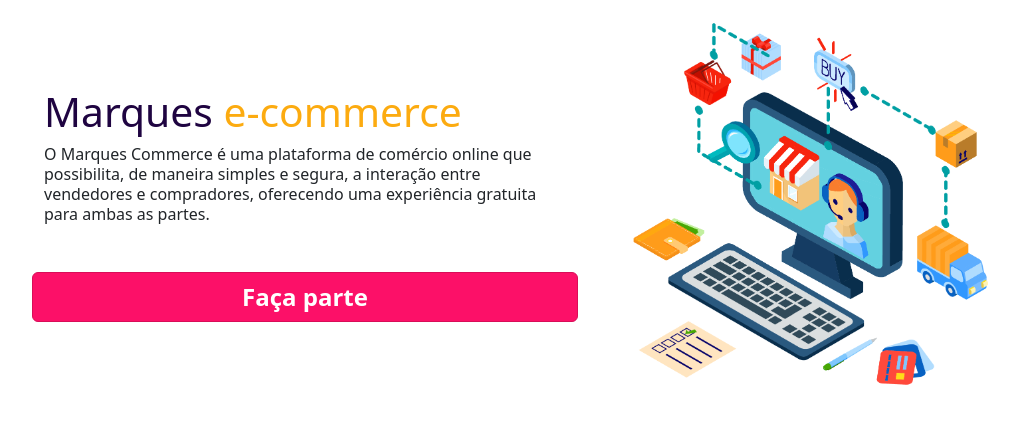
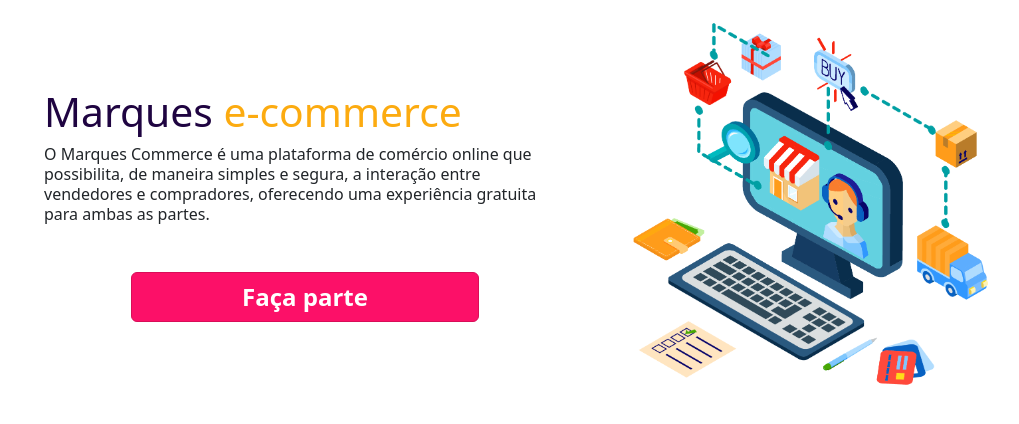
Before and after one commit to JoaoVMarques/marques-ecommerce, a React (Vite) app: page / in a window 1280 px wide. Shown: the top 424 px of the page, without its empty margins (50-1069 px from the left). Built offline with nearby package versions, Linux system fonts and the light colour scheme.

Commit message:
Melhorando tamanho do botão

```diff
--- a/src/pages/infoPage/components/About.tsx
+++ b/src/pages/infoPage/components/About.tsx
@@ -17,6 +17,8 @@ function About() {
             </Row>
             <Row>
               <p className='fs-6 lh-sm mb-5'>{slogan}</p>
+            </Row>
+            <Row className='grid gap-2 col-8 justify-content-center mx-auto'>
               <Button className="pink-button">
                 <span className='fw-bold fs-4'>
                   Faça parte
```
